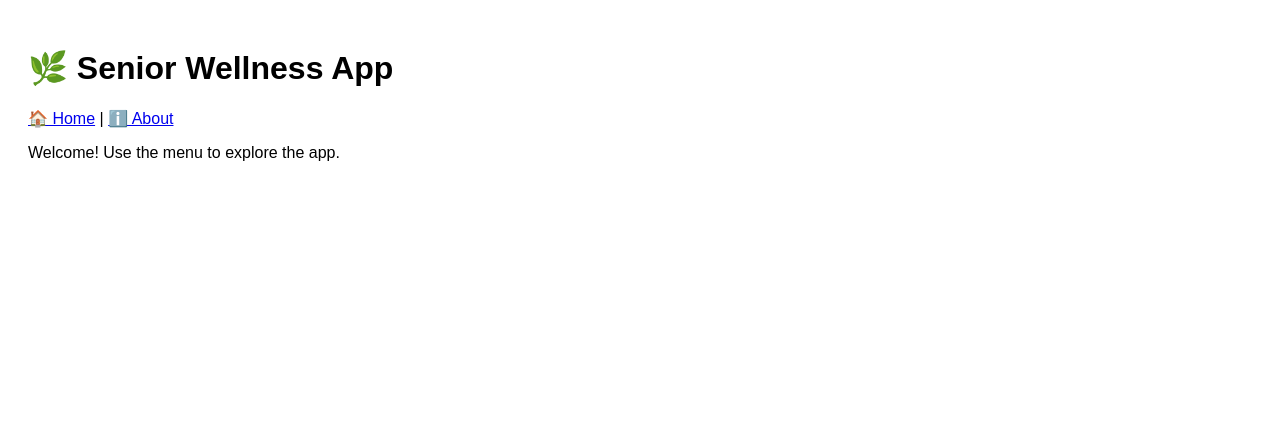
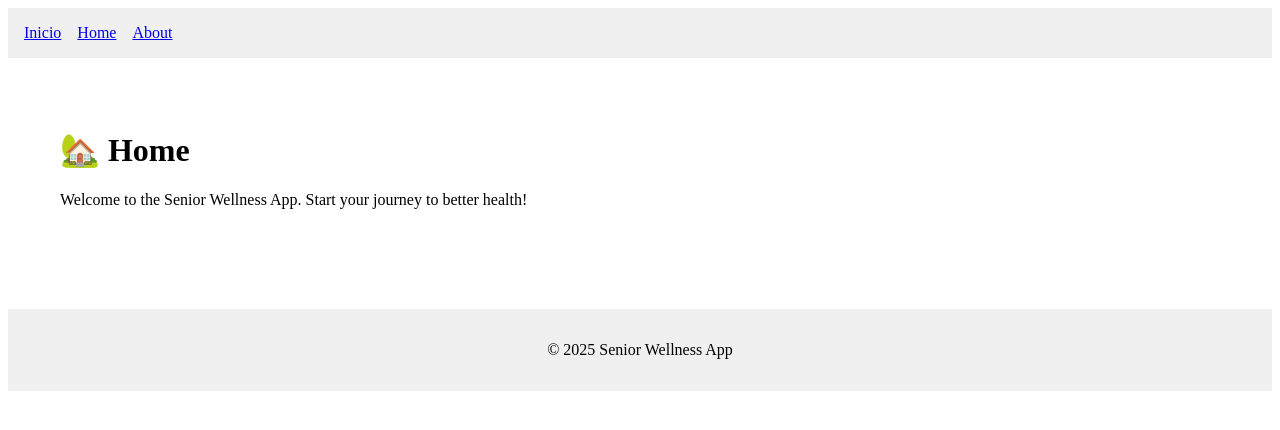
Before and after one commit to Chapic/senior-wellness-app, a React (Vite) app: page / in a window 1280 px wide. Shown: the top 430 px of the page. Built offline with nearby package versions, Linux system fonts and the light colour scheme.

Commit message:
Actualizar carpeta

```diff
--- a/src/App.jsx
+++ b/src/App.jsx
@@ -1,13 +1,19 @@
-import { Link } from 'react-router-dom';
+import React from "react";
+import { Routes, Route } from "react-router-dom";
+import Layout from "./Components/Layout";
+import Home from "./Pages/Home";
+import About from "./Pages/About";
 
-export default function App() {
+const App = () => {
   return (
-    <div style={{ padding: '20px', fontFamily: 'sans-serif' }}>
-      <h1>🌿 Senior Wellness App</h1>
-      <nav>
-        <Link to="/home">🏠 Home</Link> | <Link to="/about">ℹ️ About</Link>
-      </nav>
-      <p>Welcome! Use the menu to explore the app.</p>
-    </div>
+    <Layout>
+      <Routes>
+        <Route path="/" element={<Home />} />
+        <Route path="/home" element={<Home />} />
+        <Route path="/about" element={<About />} />
+      </Routes>
+    </Layout>
   );
-}
+};
+
+export default App;
```
